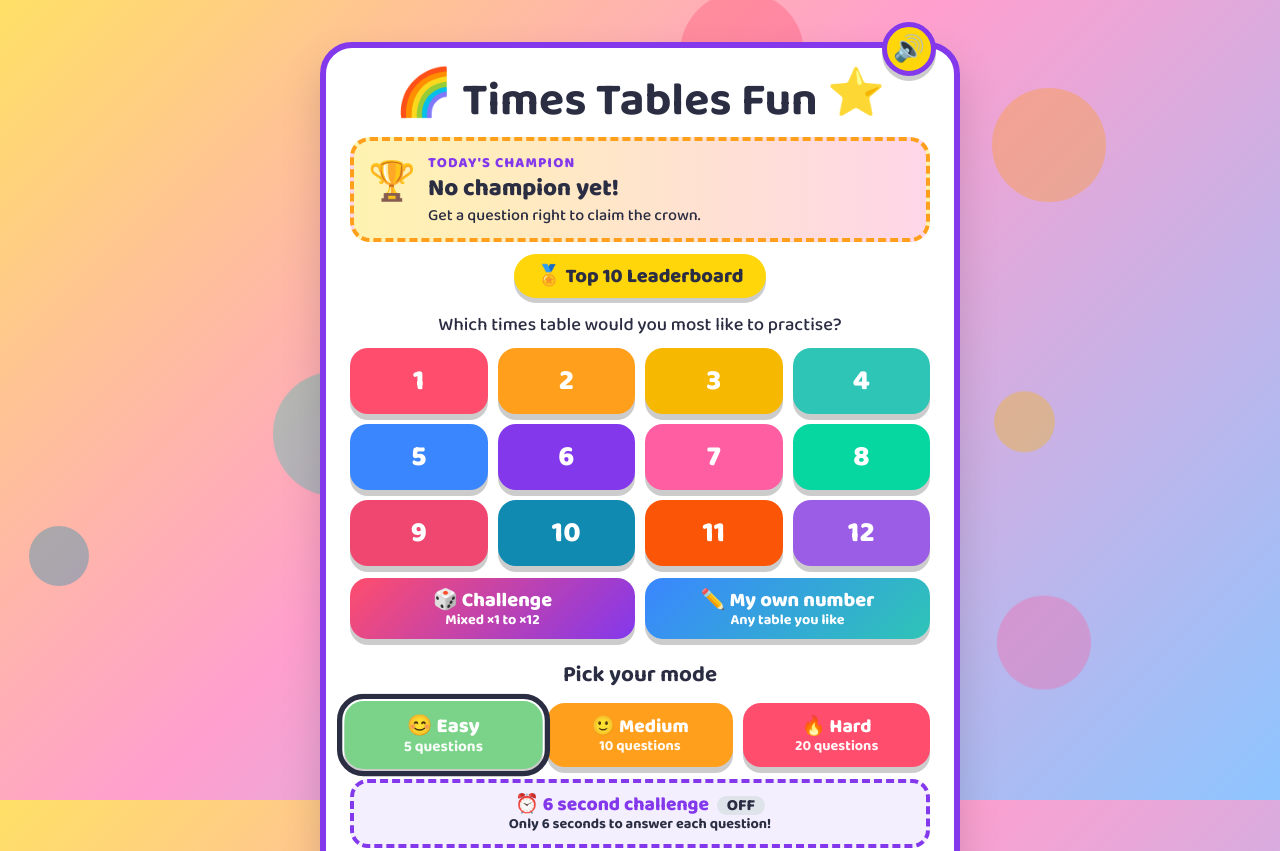
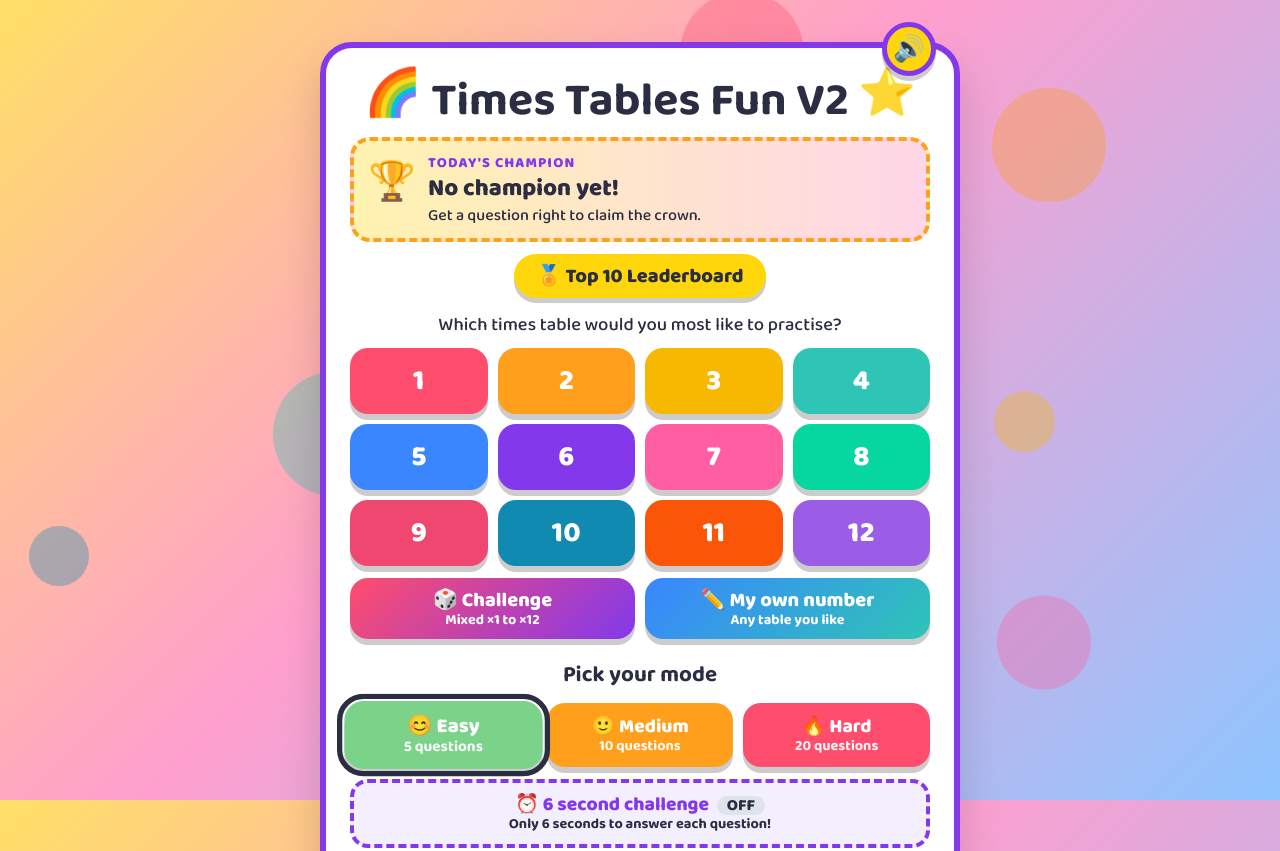
Before and after one commit to jeanpierreclaude365-debug/Martin, a plain HTML site: page index.html in a window 1280 px wide. Shown: the top 851 px of the page. Drawn offline with Linux system fonts and the light colour scheme.

Commit message:
Rename the start page heading to Times Tables Fun V2
Co-Authored-By: Claude Opus 5.5 <noreply@anthropic.com>
Claude-Session: https://claude.ai/code/session_01YJ5oVtpa9KFZXVrS3Pc5gd

```diff
--- a/index.html
+++ b/index.html
@@ -355,7 +355,7 @@
 
   <!-- START SCREEN -->
   <section id="start" class="screen active">
-    <h1><span>🌈</span> Times Tables Fun <span>⭐</span></h1>
+    <h1><span>🌈</span> Times Tables Fun V2 <span>⭐</span></h1>
     <div class="champ" aria-live="polite">
       <div class="trophy" aria-hidden="true">🏆</div>
       <div class="champ-text">
```
